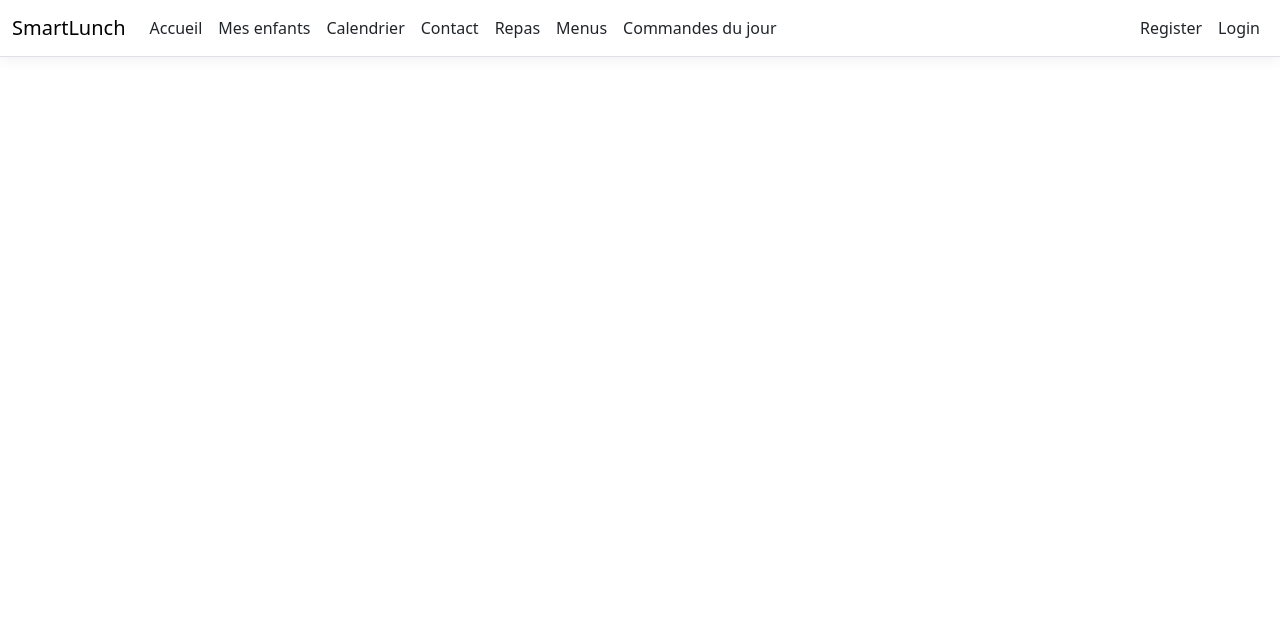
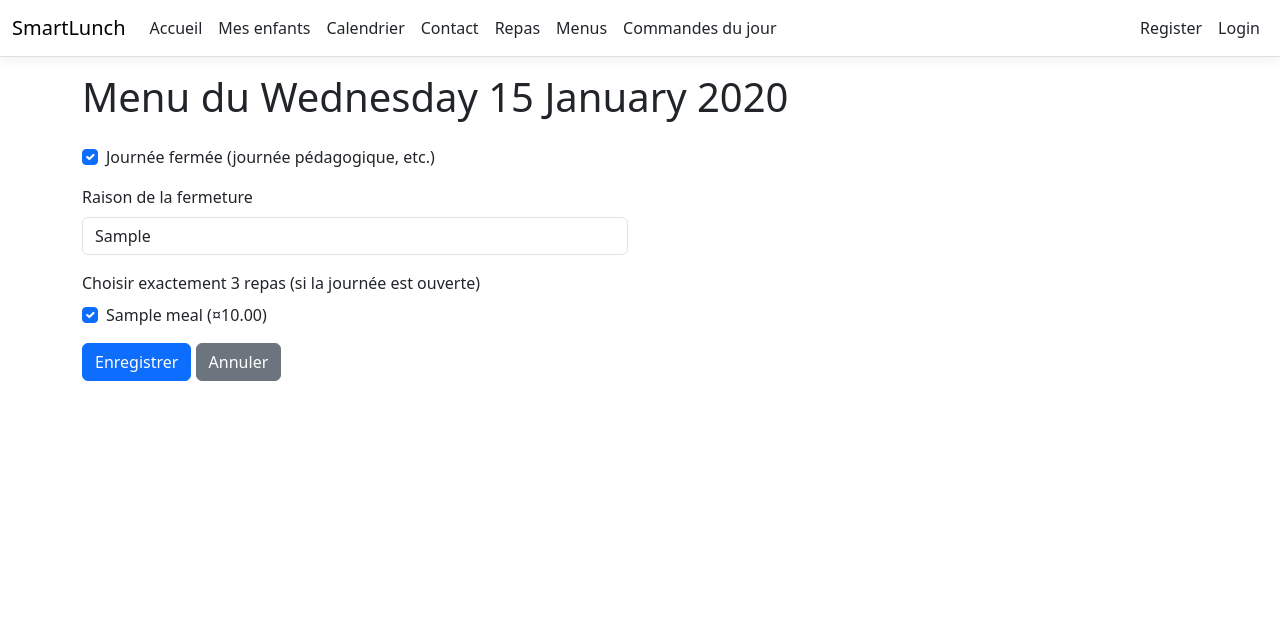
Before and after one commit to IsadoraEaston/SmartLunch, an ASP.NET Core app: page /Admin/DailyMenus/Edit/1 in a window 1280 px wide. Shown: the top 621 px of the page. Run offline with ASP.NET Core 8, Linux system fonts and the light colour scheme; a user stored in the database is signed in; tables that the repository leaves empty hold one stand-in row (values such as "Sample post"); style sheets or scripts are compiled from the project's sources; some libraries are stand-ins or nearby versions.

Commit message:
Ajoute la vue Edit de la planification des menus

```diff
--- a/SmartLunch/Views/Admin/DailyMenus/Edit.cshtml
+++ b/SmartLunch/Views/Admin/DailyMenus/Edit.cshtml
@@ -1,5 +1,48 @@
-@*
-    For more information on enabling MVC for empty projects, visit https://go.microsoft.com/fwlink/?LinkID=397860
-*@
+@model SmartLunch.Models.DailyMenu
+
 @{
+    ViewData["Title"] = "Modifier le menu";
+    var meals = (List<SmartLunch.Models.Meal>)ViewBag.Meals;
+    var selected = (HashSet<int>)ViewBag.SelectedMealIds;
 }
+
+<h1>Menu du @Model.Date.ToString("dddd d MMMM yyyy")</h1>
+
+<div class="row">
+    <div class="col-md-6">
+        <form method="post" action="/Admin/DailyMenus/Edit/@Model.Id">
+            @Html.AntiForgeryToken()
+            <div asp-validation-summary="All" class="text-danger"></div>
+
+            <div class="form-check mb-3">
+                <input class="form-check-input" type="checkbox" name="isClosed" value="true"
+                       id="isClosed" checked="@Model.IsClosed" />
+                <label class="form-check-label" for="isClosed">Journée fermée (journée pédagogique, etc.)</label>
+            </div>
+
+            <div class="mb-3">
+                <label class="form-label" for="closedReason">Raison de la fermeture</label>
+                <input class="form-control" type="text" name="closedReason" id="closedReason"
+                       maxlength="200" value="@Model.ClosedReason" />
+            </div>
+
+            <div class="mb-3">
+                <label class="form-label">Choisir exactement 3 repas (si la journée est ouverte)</label>
+                @foreach (var meal in meals)
+                {
+                    <div class="form-check">
+                        <input class="form-check-input" type="checkbox" name="mealIds"
+                               value="@meal.Id" id="meal-@meal.Id"
+                               checked="@selected.Contains(meal.Id)" />
+                        <label class="form-check-label" for="meal-@meal.Id">
+                            @meal.Name (@meal.Price.ToString("C"))
+                        </label>
+                    </div>
+                }
+            </div>
+
+            <button type="submit" class="btn btn-primary">Enregistrer</button>
+            <a class="btn btn-secondary" href="/Admin/DailyMenus">Annuler</a>
+        </form>
+    </div>
+</div>
```
